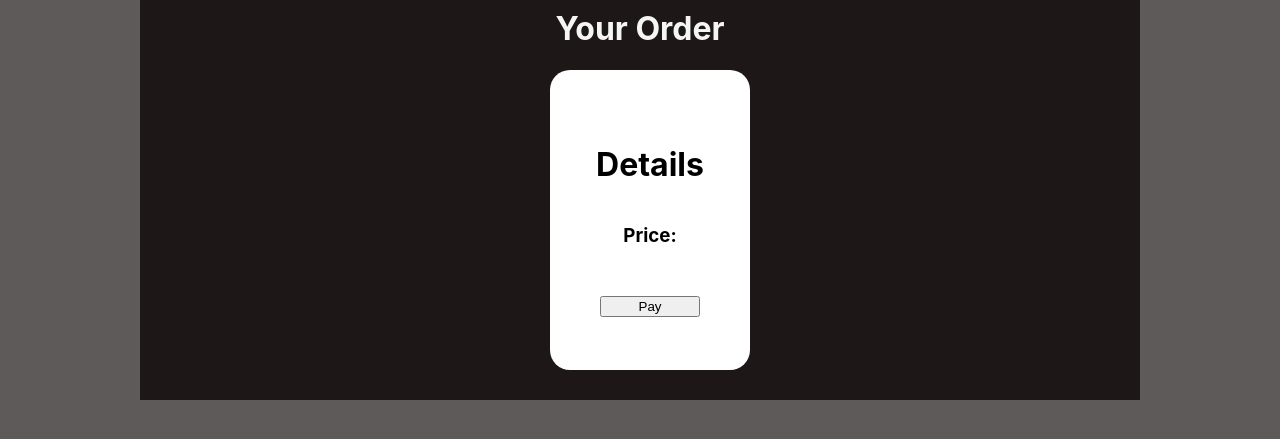
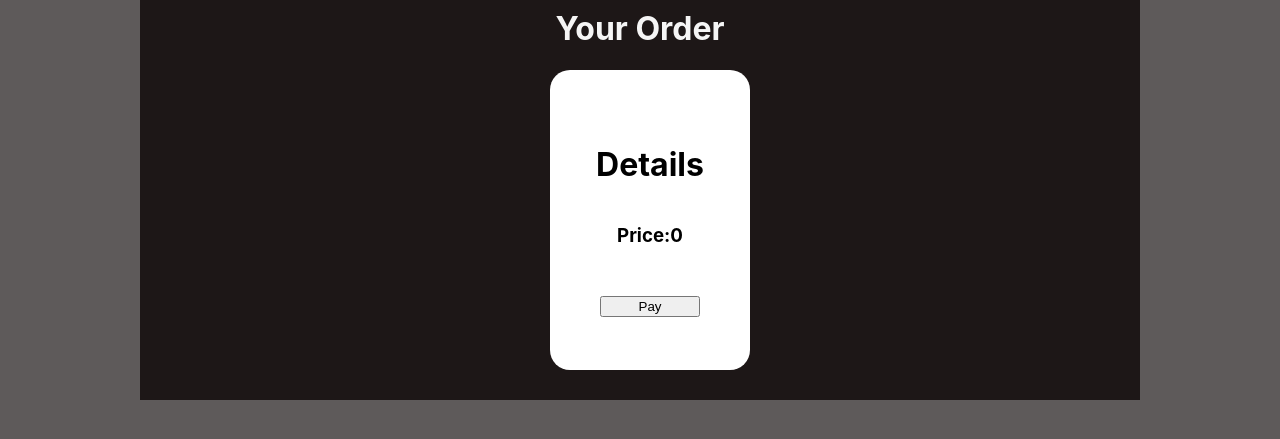
Before and after one commit to Jontzey/bundrop, a React (Create React App) app: page /order in a window 1280 px wide. Shown: the part 297-736 px from the top of the page. Built offline with nearby package versions, Linux system fonts and the light colour scheme.

Commit message:
Update Orders.jsx

```diff
--- a/src/routes/Orders.jsx
+++ b/src/routes/Orders.jsx
@@ -7,18 +7,26 @@ import { Link } from 'react-router-dom';
 function Orders() {
 
     const [getCarItems, SetGetCartItems] = useState([]);
+    const [SummaryPrice, SetSummaryPrice] = useState();
+    const [isOrderEmpty, SetOrdersWindow] = useState(false)
+
 
     useEffect(() => {
         let items = localStorage.getItem("CartItems");
 
         if(!items) {
             items = [];
+            SetOrdersWindow(false);
         }
         else {
              let cartitems = JSON.parse(items);
              SetGetCartItems(cartitems);
              console.table(cartitems)
-        }
+            }
+            let sum = getCarItems.filter((item) => item.hasOwnProperty("price")).
+            map((item) => item.price).reduce((SummaryPrice, price) => SummaryPrice + price, 0);
+            SetSummaryPrice(sum);
+            SetOrdersWindow(true);
     },[])
     return ( <div style={{display:"flex", flexDirection:"column", justifyContent:"center", alignItems:"center"}}>
         <Navbar/>
@@ -46,12 +54,23 @@ function Orders() {
                 ))
             }
             </div>
+            {
+                !isOrderEmpty ?
+                (
+                    <div>
+                        <h1 style={{color:"whitesmoke"}}>No orders has been added</h1>
+                    </div>
+                ):
+                (
+                    <div className='Detail-container'>
+                        <h1>Details</h1>
+                        <h3>Price:{SummaryPrice}</h3>
 
-            <div className='Detail-container'>
-                <h1>Details</h1>
-                <h3>Price:</h3>
-                <Link to={"/Payment"}><button style={{width:"100px",marginTop:"30px"}}>Pay</button></Link>
-            </div>
+                        <Link to={"/Payment"}><button style={{width:"100px",marginTop:"30px"}}>Pay</button></Link>
+                    </div>
+                )
+            }
+
         </div>
         </div>
 
```
